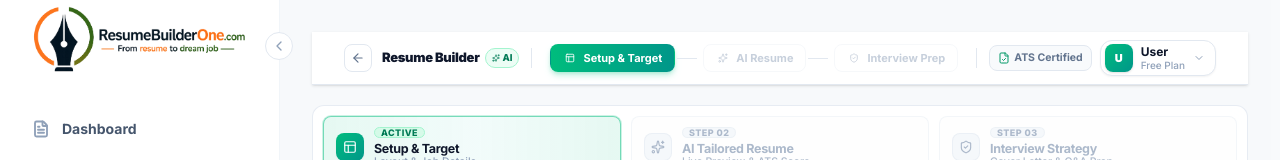
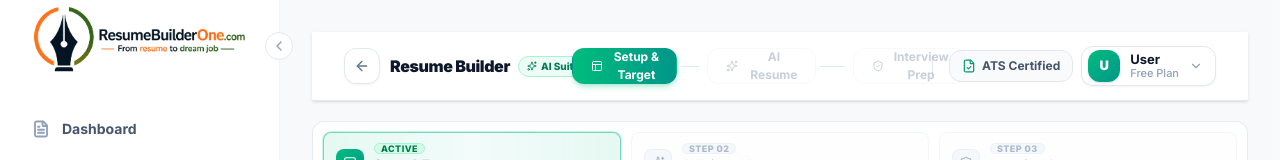
Before and after one commit to infosoltikz-ui/Soltikz, a Next.js app: page /dashboard/create in a window 1280 px wide. Shown: the top 160 px of the page. Built offline with nearby package versions, Linux system fonts and the light colour scheme; no server answers.

Commit message:
style(header): increase height to 68px with larger avatar, step pills, fonts and spacing

```diff
--- a/src/components/create-resume/CreateResumeHeader.tsx
+++ b/src/components/create-resume/CreateResumeHeader.tsx
@@ -56,18 +56,18 @@ function CompactUserMenu() {
     <div className="relative shrink-0" ref={ref}>
       <button
         onClick={() => setOpen(!open)}
-        className="flex items-center gap-2 h-9 pl-1 pr-2.5 rounded-xl border border-slate-200 bg-white hover:bg-slate-50 transition-all shadow-xs hover:shadow-sm"
+        className="flex items-center gap-2.5 h-10 pl-1.5 pr-3 rounded-xl border border-slate-200 bg-white hover:bg-slate-50 transition-all shadow-xs hover:shadow-sm"
       >
         {/* Avatar circle */}
-        <div className="w-7 h-7 rounded-lg bg-gradient-to-br from-emerald-500 to-teal-600 flex items-center justify-center text-white text-[11px] font-black shrink-0 shadow-sm">
+        <div className="w-8 h-8 rounded-xl bg-gradient-to-br from-emerald-500 to-teal-600 flex items-center justify-center text-white text-[13px] font-black shrink-0 shadow-sm">
           {initials}
         </div>
         {/* Name + plan */}
         <div className="hidden sm:flex flex-col items-start leading-none">
-          <span className="text-[12px] font-bold text-slate-900 whitespace-nowrap max-w-[110px] truncate">{user.name}</span>
-          <span className="text-[10px] font-medium text-slate-400 mt-0.5">{user.plan}</span>
+          <span className="text-[13px] font-bold text-slate-900 whitespace-nowrap max-w-[130px] truncate">{user.name}</span>
+          <span className="text-[11px] font-medium text-slate-400 mt-0.5">{user.plan}</span>
         </div>
-        <ChevronDown className={cn('w-3 h-3 text-slate-400 transition-transform shrink-0', open && 'rotate-180')} />
+        <ChevronDown className={cn('w-3.5 h-3.5 text-slate-400 transition-transform shrink-0', open && 'rotate-180')} />
       </button>
 
       {open && (
@@ -107,31 +107,31 @@ export function CreateResumeHeader({
 }: CreateResumeHeaderProps) {
   return (
     <header className="sticky top-0 z-40 bg-white/95 backdrop-blur-md border-b border-slate-200 shadow-sm">
-      <div className="max-w-[1600px] mx-auto px-3 sm:px-5 lg:px-8 h-[52px] flex items-center gap-3">
+      <div className="max-w-[1600px] mx-auto px-4 sm:px-6 lg:px-8 h-[68px] flex items-center gap-4">
 
         {/* ── Left: back + logo ── */}
         <div className="flex items-center gap-2.5 shrink-0">
           {onBack ? (
             <button
               onClick={onBack}
-              className="flex items-center justify-center w-7 h-7 rounded-lg border border-slate-200 bg-white hover:bg-slate-50 text-slate-500 hover:text-slate-800 transition-all"
+              className="flex items-center justify-center w-9 h-9 rounded-xl border border-slate-200 bg-white hover:bg-slate-50 text-slate-500 hover:text-slate-800 transition-all shadow-xs"
             >
-              <ArrowLeft className="w-3.5 h-3.5" />
+              <ArrowLeft className="w-4 h-4" />
             </button>
           ) : (
             <Link
               href="/dashboard"
-              className="flex items-center justify-center w-7 h-7 rounded-lg border border-slate-200 bg-white hover:bg-slate-50 text-slate-500 hover:text-slate-800 transition-all"
+              className="flex items-center justify-center w-9 h-9 rounded-xl border border-slate-200 bg-white hover:bg-slate-50 text-slate-500 hover:text-slate-800 transition-all shadow-xs"
             >
-              <ArrowLeft className="w-3.5 h-3.5" />
+              <ArrowLeft className="w-4 h-4" />
             </Link>
           )}
 
-          <div className="hidden sm:flex items-center gap-1.5">
-            <span className="text-[13px] font-black text-slate-900 tracking-tight">Resume Builder</span>
-            <span className="inline-flex items-center gap-0.5 text-[9.5px] font-extrabold text-emerald-700 bg-emerald-50 px-1.5 py-0.5 rounded-full border border-emerald-200">
-              <Sparkles className="w-2 h-2" />
-              AI
+          <div className="hidden sm:flex items-center gap-2">
+            <span className="text-[16px] font-black text-slate-900 tracking-tight">Resume Builder</span>
+            <span className="inline-flex items-center gap-1 text-[10px] font-extrabold text-emerald-700 bg-emerald-50 px-2 py-0.5 rounded-full border border-emerald-200">
+              <Sparkles className="w-2.5 h-2.5" />
+              AI Suite
             </span>
           </div>
         </div>
@@ -155,18 +155,16 @@ export function CreateResumeHeader({
                     onClick={() => clickable && onStepClick?.(item.step)}
                     disabled={upcoming}
                     className={cn(
-                      'flex items-center gap-1.5 h-7 px-3 rounded-lg text-[11px] font-bold transition-all duration-150 border select-none',
+                      'flex items-center gap-2 h-9 px-4 rounded-xl text-[12px] font-bold transition-all duration-150 border select-none',
                       active   && 'bg-gradient-to-r from-emerald-500 to-teal-600 text-white border-transparent shadow-md shadow-emerald-500/25',
                       done     && 'bg-slate-100 text-slate-600 border-slate-200 hover:bg-emerald-50 hover:text-emerald-700 hover:border-emerald-300 cursor-pointer',
                       upcoming && 'bg-transparent text-slate-400 border-slate-200/60 cursor-default opacity-50',
                     )}
                   >
-                    <span className={cn(
-                      'w-3.5 h-3.5 rounded flex items-center justify-center shrink-0',
-                    )}>
+                    <span className="w-4 h-4 rounded flex items-center justify-center shrink-0">
                       {done
-                        ? <Check className="w-2.5 h-2.5 stroke-[3]" />
-                        : <Icon className="w-2.5 h-2.5" />
+                        ? <Check className="w-3 h-3 stroke-[3]" />
+                        : <Icon className="w-3 h-3" />
                       }
                     </span>
                     <span className="hidden md:block">{item.label}</span>
@@ -175,7 +173,7 @@ export function CreateResumeHeader({
 
                   {idx < STEPS.length - 1 && (
                     <div className={cn(
-                      'w-5 h-px mx-0.5',
+                      'w-7 h-px mx-1',
                       currentStep > item.step ? 'bg-emerald-400' : 'bg-slate-200'
                     )} />
                   )}
@@ -190,8 +188,8 @@ export function CreateResumeHeader({
 
         {/* ── Right: badge + user ── */}
         <div className="flex items-center gap-2 shrink-0">
-          <div className="hidden lg:flex items-center gap-1 text-[10.5px] font-bold text-slate-500 bg-slate-50 px-2 py-1 rounded-lg border border-slate-200">
-            <FileCheck className="w-3 h-3 text-emerald-600 shrink-0" />
+          <div className="hidden lg:flex items-center gap-1.5 text-[12px] font-bold text-slate-600 bg-slate-50 px-3 py-1.5 rounded-xl border border-slate-200">
+            <FileCheck className="w-3.5 h-3.5 text-emerald-600 shrink-0" />
             <span>ATS Certified</span>
           </div>
           <CompactUserMenu />
```
